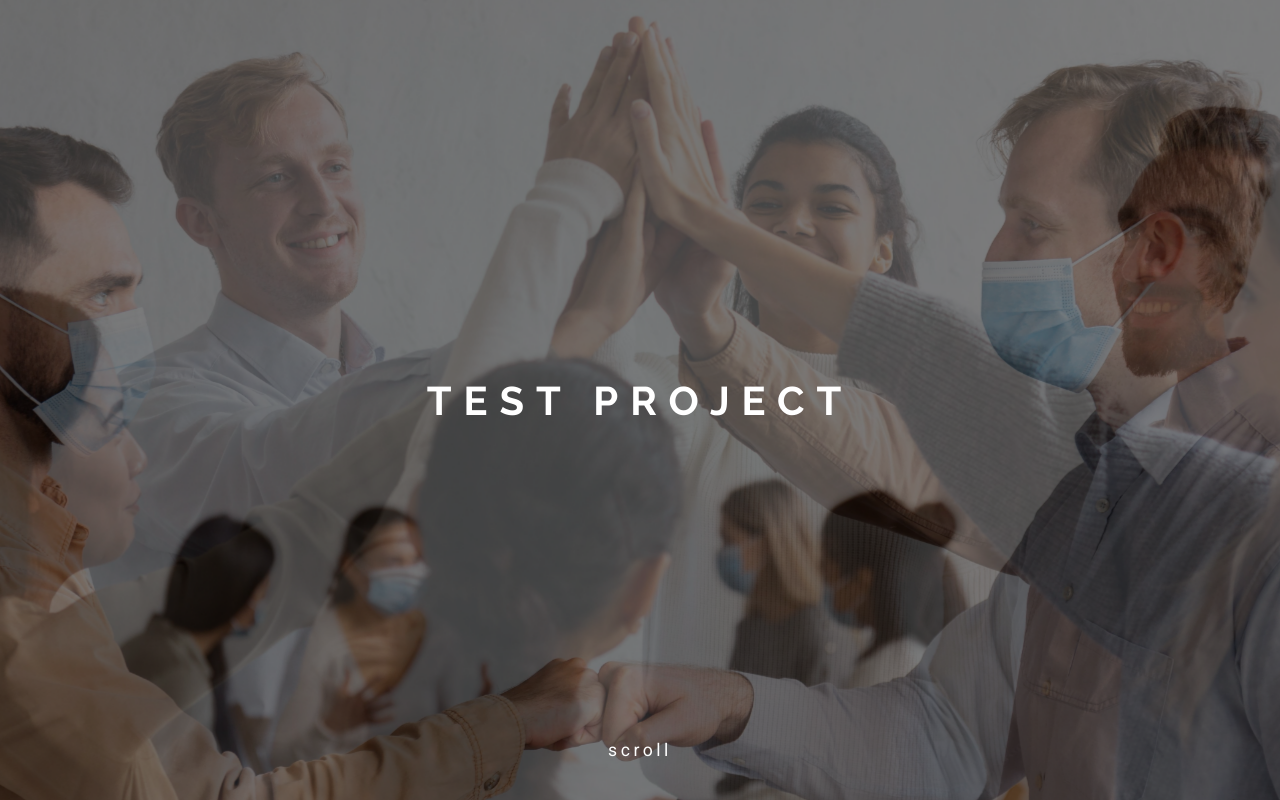
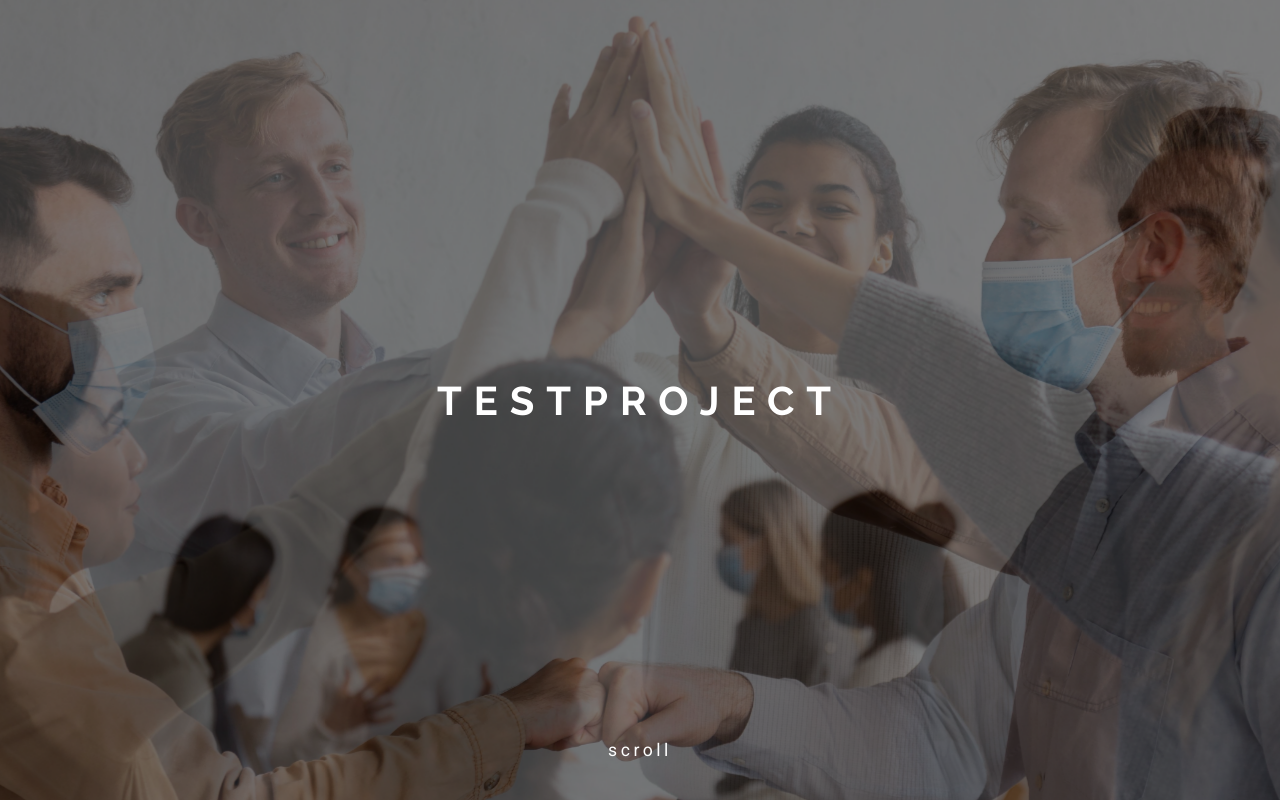
Before and after one commit to Avas77/TestProject, a React (Create React App) app: page / in a window 1280 px wide. Built offline with nearby package versions, Linux system fonts and the light colour scheme; the HTML template or start-up script is replaced by a standard one.

Commit message:
added animation

```diff
--- a/src/components/Home/Home.css
+++ b/src/components/Home/Home.css
@@ -55,6 +55,7 @@
   letter-spacing: 0.3em;
   font-size: 2.5rem;
   z-index: 9999999;
+  width: 100%;
 }
 .home__scroll {
   color: #ffffff;
--- a/src/components/Home/Home.js
+++ b/src/components/Home/Home.js
@@ -1,7 +1,7 @@
 import React from "react";
 import "./Home.css";
 import { Link } from "react-router-dom";
-import Zoom from "react-reveal/Zoom";
+import Fade from 'react-reveal/Fade';
 
 const Home = () => {
   return (
@@ -15,7 +15,27 @@ const Home = () => {
     // </section>
 
     <div class="header-wrapper">
-      <h1 class="home__title">TEST PROJECT</h1>
+      <h1 class="home__title">
+        <Fade left delay={1000}>
+          <span>T</span>
+        </Fade>
+        <Fade left delay={2000}>
+        <span>E</span>
+        </Fade>
+        <Fade left delay={1000}>
+        <span>S</span>
+        </Fade >
+          <Fade left delay={1000}>
+          <span>T</span>
+          </Fade>
+          <Fade delay={2000}><span>P</span></Fade>
+         <Fade delay={1000}><span>R</span></Fade>
+         <Fade delay={1000}><span>O</span></Fade>
+         <Fade delay={2000}><span>J</span></Fade>
+         <Fade delay={1000}><span>E</span></Fade>
+         <Fade delay={2000}><span>C</span></Fade>
+         <Fade delay={1000}><span>T</span></Fade>
+      </h1>
       <Link className="home__scroll" to="/about">
         scroll
       </Link>
--- a/src/components/Link1/Link1.js
+++ b/src/components/Link1/Link1.js
@@ -1,12 +1,12 @@
 import React from "react";
 import Navbar from "../Navbar/Navbar";
 import Sidebar from "../Sidebar/Sidebar";
+import Toolbar from '../Toolbar/Toolbar';
 
 const Link1 = () => {
   return (
     <div>
-      <Navbar />
-      <Sidebar />
+     	<Toolbar />
       <h1>Link1</h1>
     </div>
   );
--- a/src/components/Link2/Link2.js
+++ b/src/components/Link2/Link2.js
@@ -1,12 +1,12 @@
 import React from "react";
 import Navbar from "../Navbar/Navbar";
 import Sidebar from "../Sidebar/Sidebar";
+import Toolbar from '../Toolbar/Toolbar';
 
 const Link2 = () => {
   return (
     <div>
-      <Navbar />
-      <Sidebar />
+     <Toolbar />
       <h1>Link2</h1>
     </div>
   );
--- a/src/components/Link3/Link3.js
+++ b/src/components/Link3/Link3.js
@@ -1,12 +1,12 @@
 import React from "react";
 import Navbar from "../Navbar/Navbar";
 import Sidebar from "../Sidebar/Sidebar";
+import Toolbar from '../Toolbar/Toolbar';
 
 const Link3 = () => {
   return (
     <div>
-      <Navbar />
-      <Sidebar />
+      <Toolbar />
       <h1>Link3</h1>
     </div>
   );
--- a/src/components/Link4/Link4.js
+++ b/src/components/Link4/Link4.js
@@ -1,12 +1,12 @@
 import React from "react";
 import Navbar from "../Navbar/Navbar";
 import Sidebar from "../Sidebar/Sidebar";
+import Toolbar from '../Toolbar/Toolbar'
 
 const Link4 = () => {
   return (
     <div>
-      <Navbar />
-      <Sidebar />
+     <Toolbar />
       <h1>Link4</h1>
     </div>
   );
--- a/src/components/Navbar/Navbar.js
+++ b/src/components/Navbar/Navbar.js
@@ -13,7 +13,7 @@ const Navbar = (props) => {
           TEST PROJECT
         </a>
         <span>
-          <i class="fas fa-search"></i>Search
+          <i class="fas fa-search search-icon"></i>Search
         </span>
       </div>
     </Slide>
```
Also changed, not shown: 1 other file (tests, documents, lock files or other folders).
